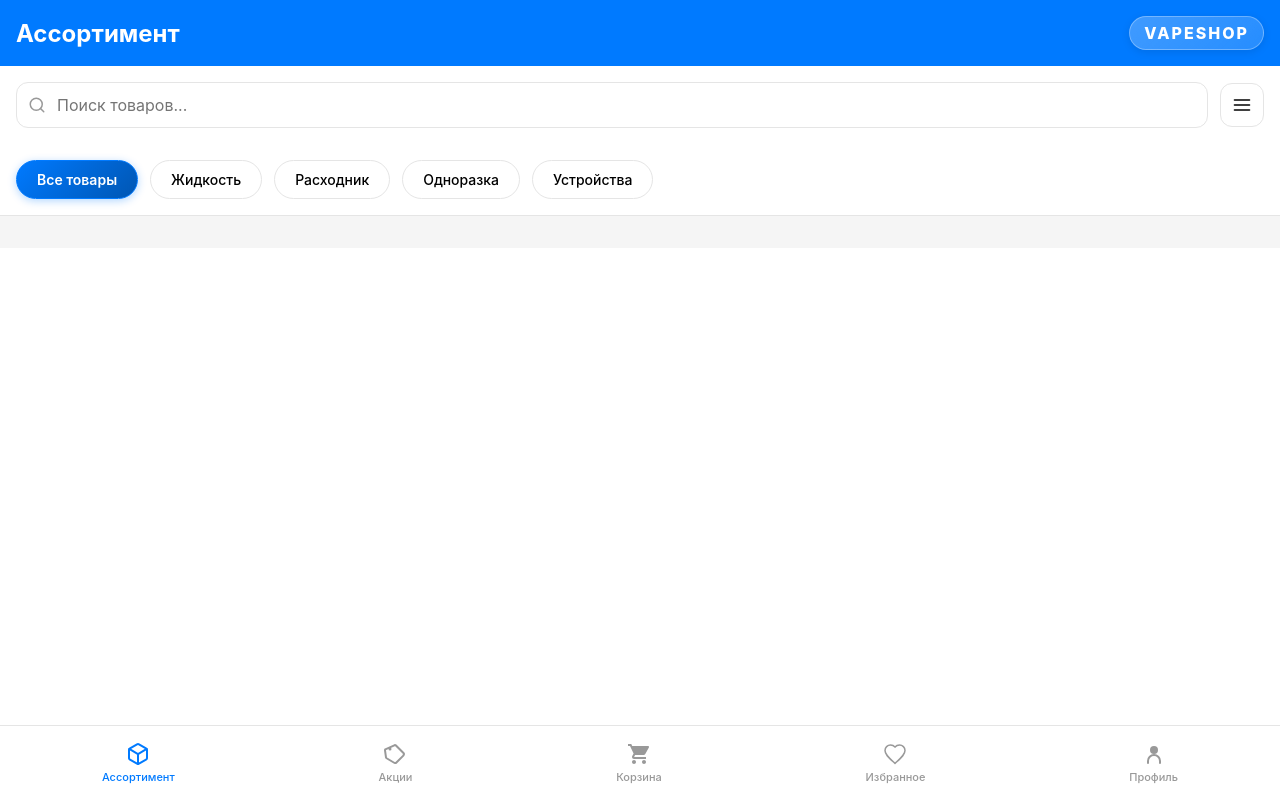
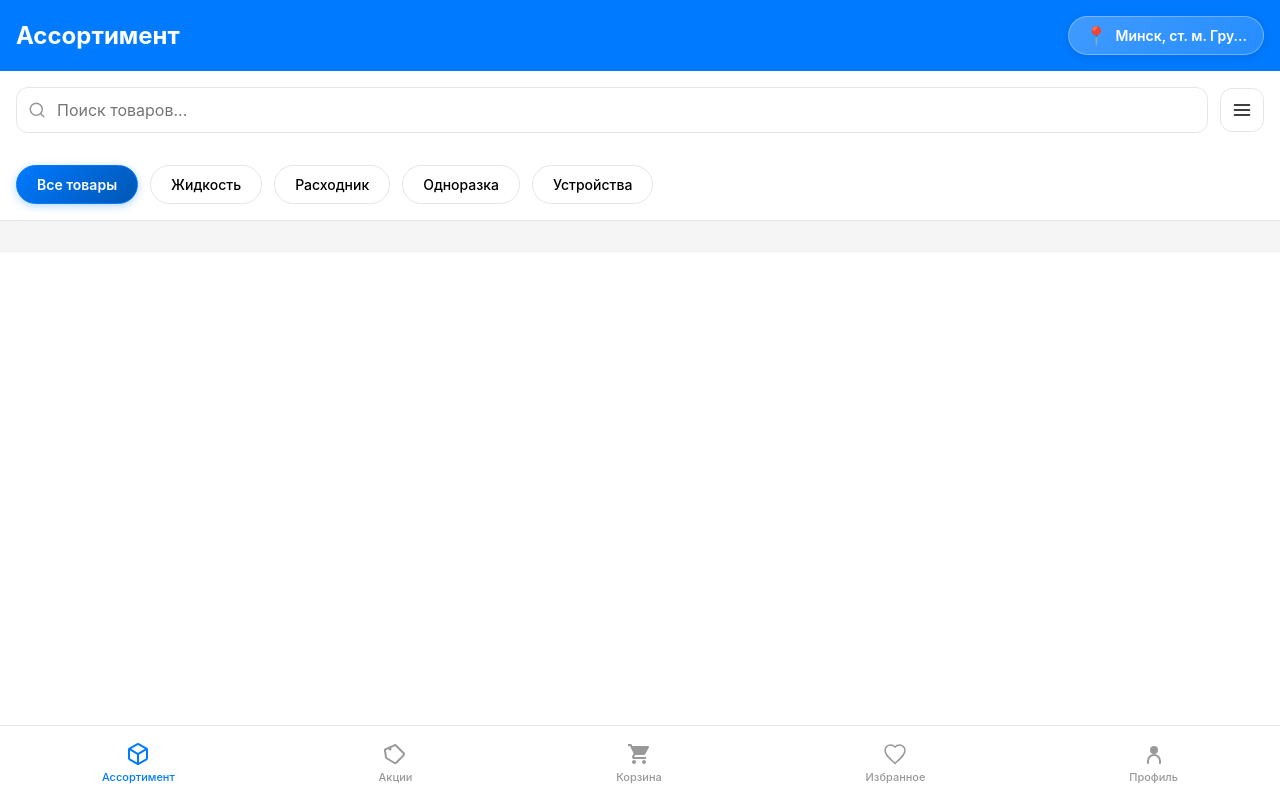
Before and after one commit to zhuravkovplay2003-crypto/vkfvkflc, a website: page index.html in a window 1280 px wide. Both pictures are taken after a click on the button "Да, мне есть 18". Drawn offline with Linux system fonts and the light colour scheme; no server answers.

Commit message:
Update index.html

```diff
--- a/index.html
+++ b/index.html
@@ -679,11 +679,13 @@
         <!-- Навигация -->
         <div class="main-nav">
             <div class="nav-title" id="page-title">Ассортимент</div>
-            <div style="font-size: 16px; font-weight: 800; color: #ffffff; letter-spacing: 2px;
-                text-transform: uppercase; background: linear-gradient(135deg, rgba(255,255,255,0.25) 0%, rgba(255,255,255,0.15) 100%);
-                padding: 6px 14px; border-radius: 20px; border: 1px solid rgba(255,255,255,0.3);
-                backdrop-filter: blur(10px); box-shadow: 0 2px 8px rgba(0,0,0,0.1);">
-                vapeshop
+            <div id="pickup-location-selector" onclick="selectPickupLocation()" style="font-size: 14px; font-weight: 600; color: #ffffff;
+                background: linear-gradient(135deg, rgba(255,255,255,0.25) 0%, rgba(255,255,255,0.15) 100%);
+                padding: 8px 16px; border-radius: 20px; border: 1px solid rgba(255,255,255,0.3);
+                backdrop-filter: blur(10px); box-shadow: 0 2px 8px rgba(0,0,0,0.1); cursor: pointer;
+                display: flex; align-items: center; gap: 8px; max-width: 200px; overflow: hidden; text-overflow: ellipsis; white-space: nowrap;">
+                <span style="font-size: 18px;">📍</span>
+                <span id="pickup-location-text">Выберите точку</span>
             </div>
         </div>
 
```
